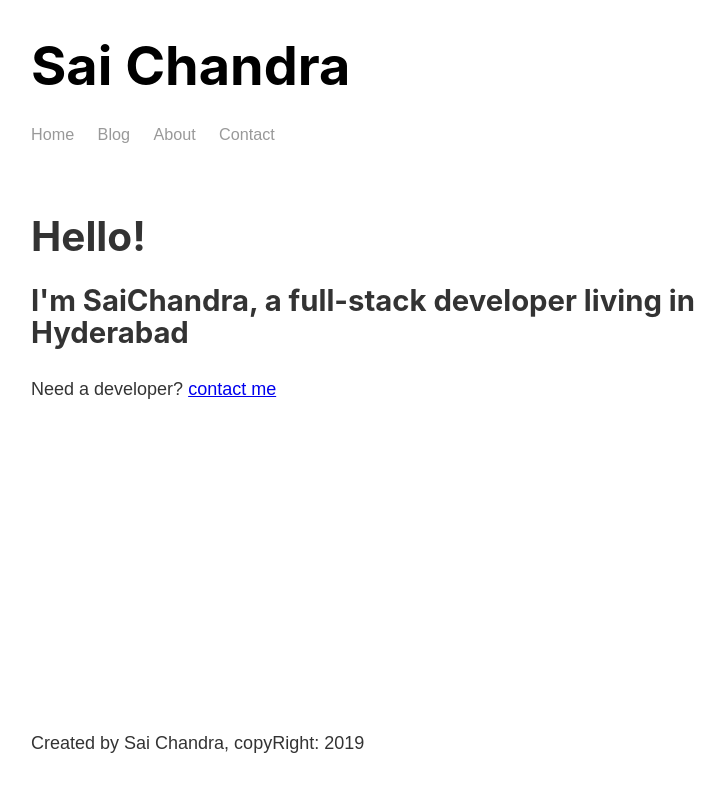
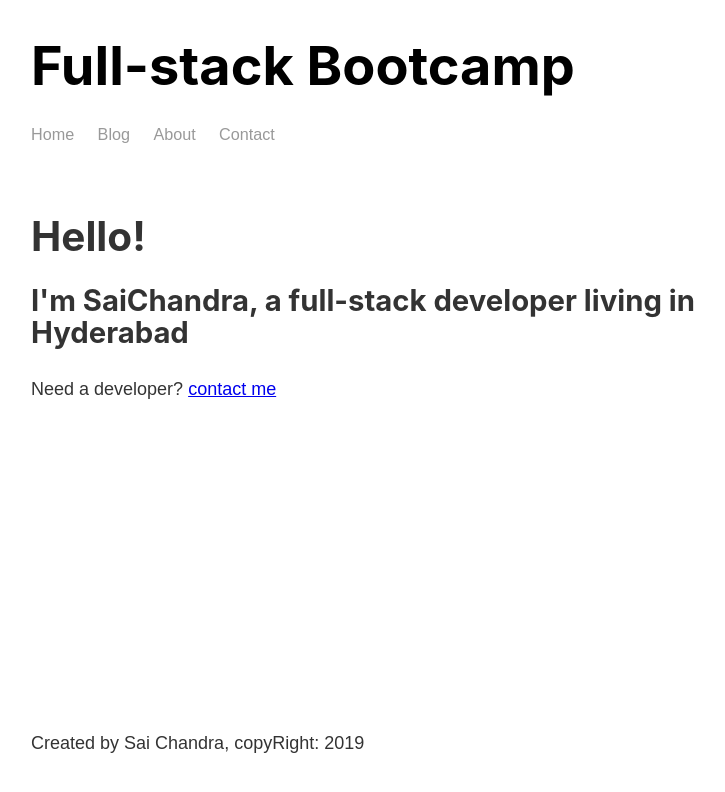
Before and after one commit to SaiChandra2896/Gatsbyjs-, a Gatsby site: page / in a window 1280 px wide. Shown: the whole page, without its empty margins (252-977 px from the left). Built offline with nearby package versions, Linux system fonts and the light colour scheme; Gatsby itself is replaced by a stand-in of ours.

Commit message:
add dynamic sitemetadata using graphql API

```diff
--- a/gatsby-config.js
+++ b/gatsby-config.js
@@ -6,5 +6,9 @@
 
 module.exports = {
   /* Your site config here */
+  siteMetadata: {
+    title: "Full-stack Bootcamp",
+    author: "Sai Chandra",
+  },
   plugins: ["gatsby-plugin-sass"],
 }
--- a/src/components/footer.js
+++ b/src/components/footer.js
@@ -1,9 +1,19 @@
 import React from "react"
+import { graphql, useStaticQuery } from "gatsby"
 
 const Footer = () => {
+  const author = useStaticQuery(graphql`
+    query {
+      site {
+        siteMetadata {
+          author
+        }
+      }
+    }
+  `)
   return (
     <footer>
-      <p>Created by Sai Chandra, copyRight: 2019</p>
+      <p>Created by {author.site.siteMetadata.author}, copyRight: 2019</p>
     </footer>
   )
 }
--- a/src/components/header.js
+++ b/src/components/header.js
@@ -1,16 +1,25 @@
 import React from "react"
 
-import { Link } from "gatsby"
+import { Link, graphql, useStaticQuery } from "gatsby"
 
 //import "./header.module.scss"
 import headerStyles from "./header.module.scss"
 
 const Header = () => {
+  const data = useStaticQuery(graphql`
+    query {
+      site {
+        siteMetadata {
+          title
+        }
+      }
+    }
+  `)
   return (
     <header className={headerStyles.header}>
       <h1>
         <Link to="/" className={headerStyles.title}>
-          Sai Chandra
+          {data.site.siteMetadata.title}
         </Link>
       </h1>
       <nav>
```
Also changed, not shown: package.json (+7 -1 lines), 1 other file.
